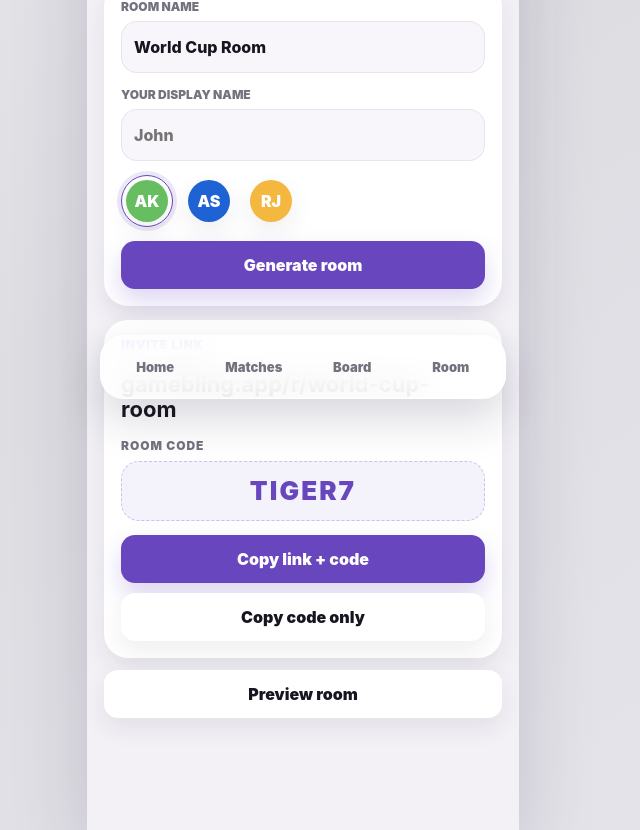
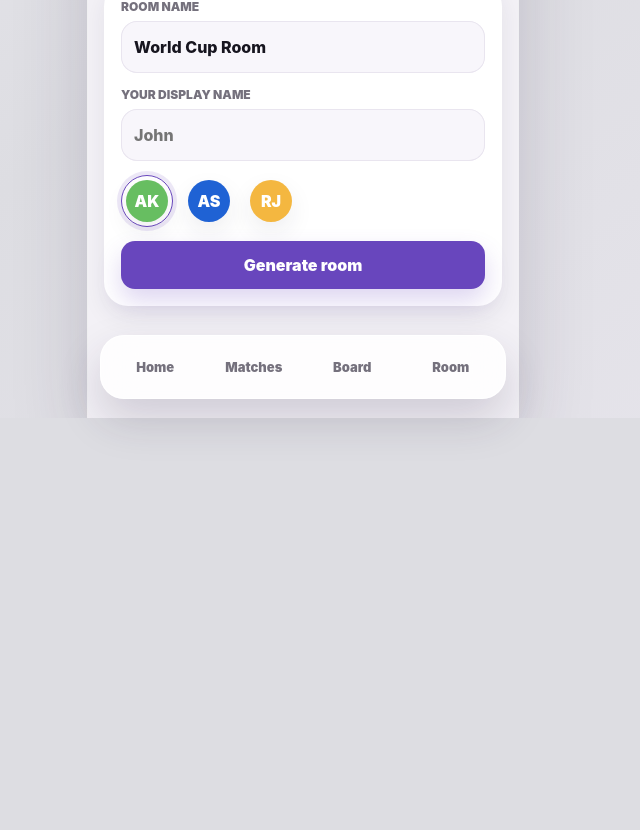
Before and after one commit to aman-ankur/gam3bling, a Next.js app: page /new in a window 1280 px wide. Shown: the part 391-1221 px from the top of the page, without its empty margins (337-977 px from the left). After the commit the page ends 809 px from the top, so only its background shows below. Built offline with nearby package versions, Linux system fonts and the light colour scheme.

Commit message:
fix: remove fake invite preview from create room

```diff
--- a/app/new/page.tsx
+++ b/app/new/page.tsx
@@ -1,7 +1,5 @@
-import Link from "next/link";
 import { AppShell } from "@/components/app-shell";
 import { Avatar } from "@/components/avatar";
-import { RoomInviteCard } from "@/components/room-invite-card";
 import { SubmitButton } from "@/components/submit-button";
 import { createRoom } from "@/features/rooms/actions";
 
@@ -41,12 +39,6 @@ export default function NewRoomPage() {
 
         <SubmitButton pendingLabel="Creating room...">Generate room</SubmitButton>
       </form>
-
-      <RoomInviteCard inviteCode="TIGER7" shortLink="gamebling.app/r/world-cup-room" />
-
-      <Link className="ghost-link" href="/r/world-cup-room">
-        Preview room
-      </Link>
     </AppShell>
   );
 }
```
Also changed, not shown: 1 other file (tests, documents, lock files or other folders).
